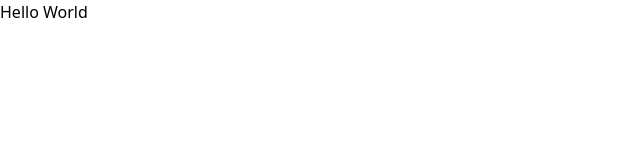
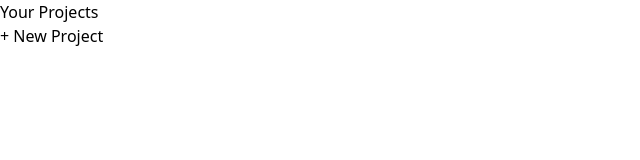
Before and after one commit to rmkofficial/Project-Management-App, a React (Vite) app: page / in a window 1280 px wide. Shown: the top 160 px of the page, without its empty margins (0-640 px from the left). Built offline with nearby package versions, Linux system fonts and the light colour scheme.

Commit message:
Adding a "Projects Sidebar" Component

```diff
--- a/src/App.jsx
+++ b/src/App.jsx
@@ -1,8 +1,10 @@
+import ProjectsSidebar from "./components/ProjectsSidebar";
+
 function App() {
   return (
-    <>
-      <h1 className="my-8 text-center text-5xl font-bold">Hello World</h1>
-    </>
+    <main>
+      <ProjectsSidebar />
+    </main>
   );
 }
 
--- /dev/null
+++ b/src/components/ProjectsSidebar.jsx
@@ -0,0 +1,9 @@
+export default function ProjectsSidebar() {
+  return (
+    <aside>
+      <h2>Your Projects</h2>
+      <button>+ New Project</button>
+      <ul></ul>
+    </aside>
+  );
+}
```
